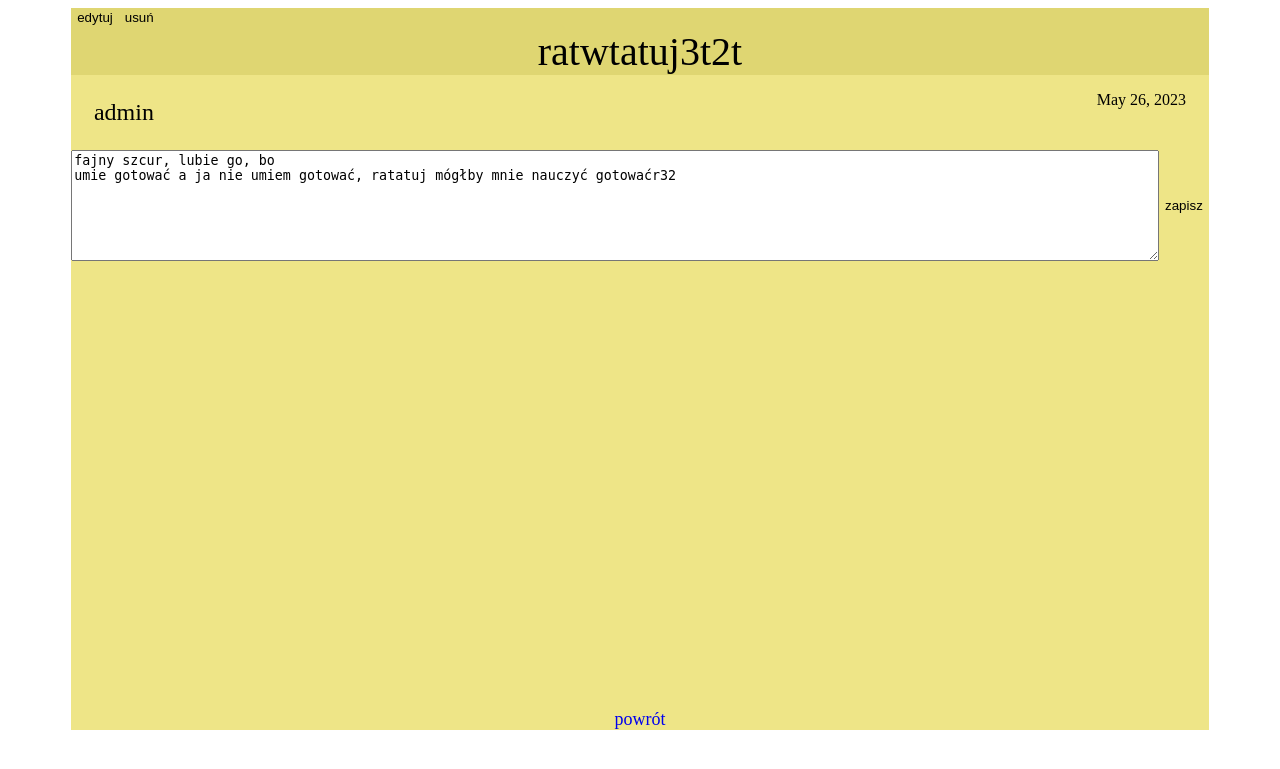
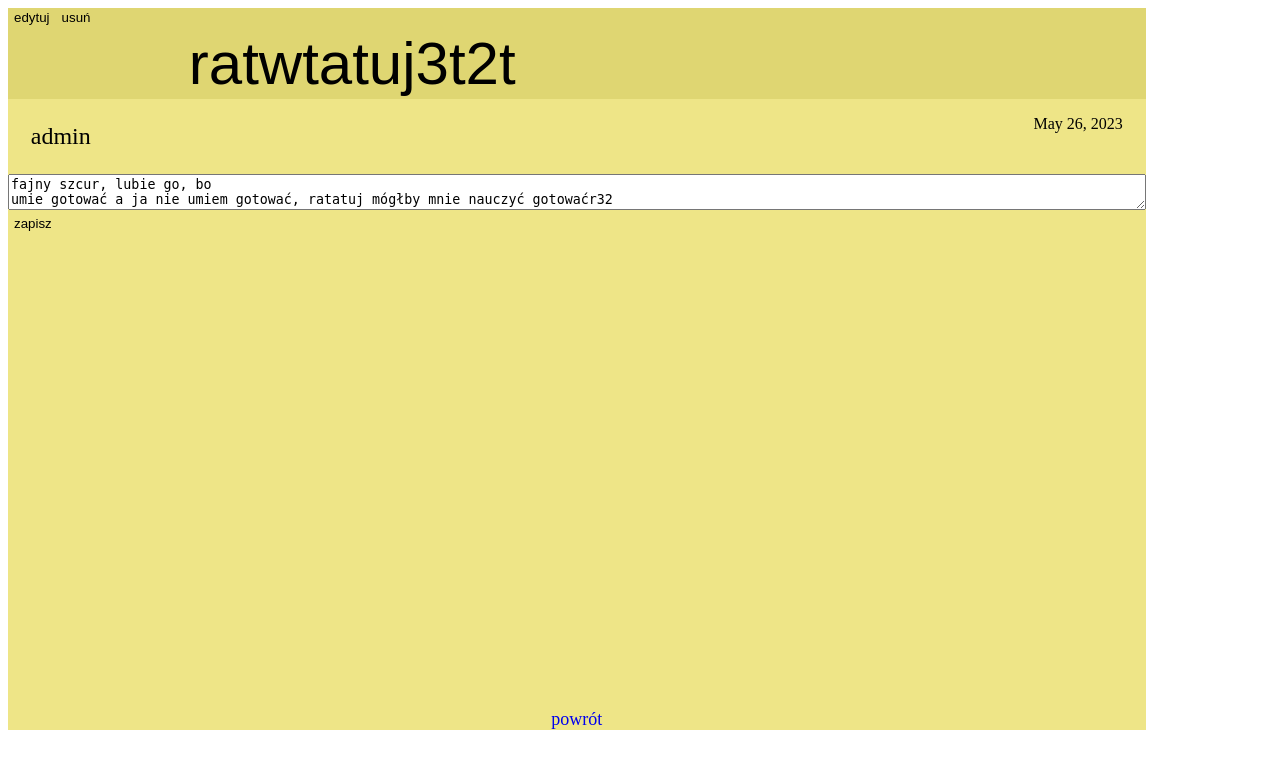
Before and after one commit to kisielo85/djangotatki, a Django app: page /notatki/9/edit/ in a window 1280 px wide. Shown: the top 769 px of the page. Run offline with Django 4.2, Linux system fonts and the light colour scheme; data comes from the database, SQL or seed files in the repository; both versions use the stored data as it was after the commit.

Commit message:
fix edit_note.html
naprawa forma w edit_note.html

```diff
--- a/notatki/templates/edit_note.html
+++ b/notatki/templates/edit_note.html
@@ -10,6 +10,9 @@
     <link rel="stylesheet" type="text/css" href="{% static 'css/view.css' %}">
 </head>
 <body>
+    <form action="" method="POST" style="
+    display: flex;
+    height: 100%;">
     <div class="notatka">
         <div class="opcje">
             <form action="edit">
@@ -21,24 +24,22 @@
             </form>
         </div>
         <header>
-            {{n.title}}
+            <input type="text" name="title" value="{{n.title}}" style="font-size: 150%;">
         </header>
         <main>
             <div class="info">
                 <div style="display: flex;"><p class="author">{{n.author}}</p> <p class="date">{{n.creation_date}}</p></div>
             </div>
-            <form action="" method="POST" style="
-                display: flex;
-                height: 100%;">
+
                 {% csrf_token %}
-
                 <textarea name="content" style="width: -webkit-fill-available;">{{n.content}}</textarea><br>
                 <input type="submit" value="zapisz">
-            </form>
+
         </main>
         <footer>
             <a href="../">powrót</a>
         </footer>
     </div>
+</form>
 </body>
 </html>
```
Also changed, not shown: db.sqlite3.
